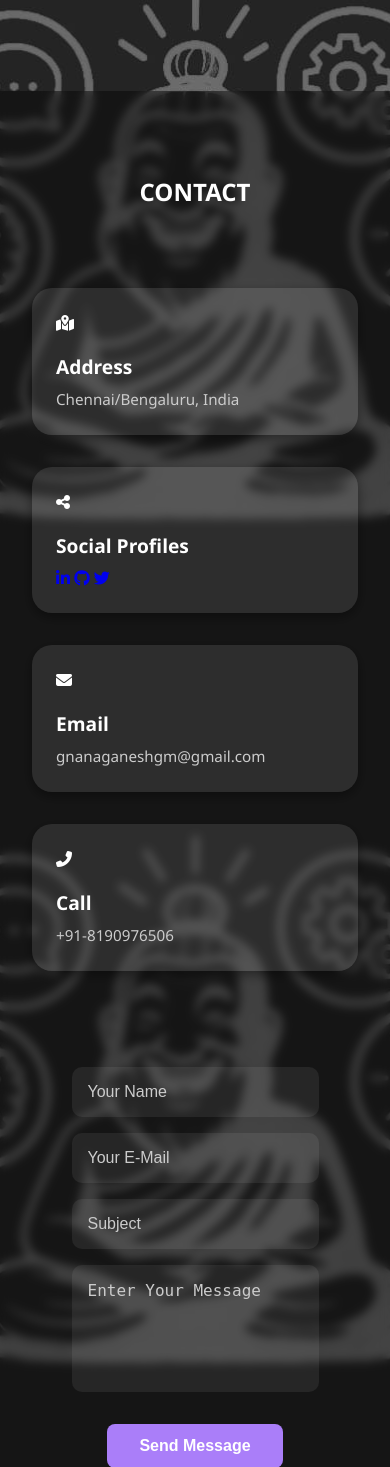
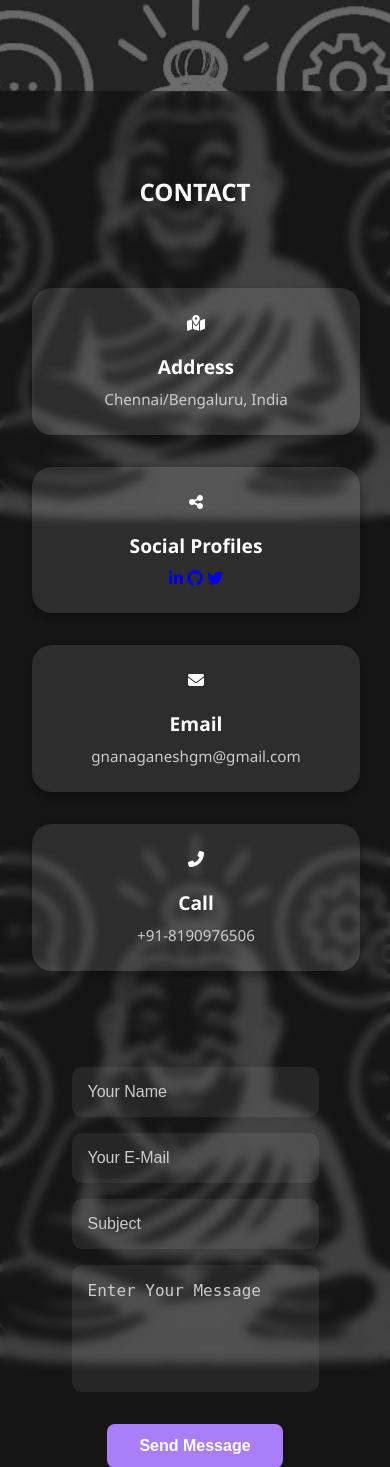
Before and after one commit to gnaanmohan2118/gurubaba-ai, a FastAPI app: page / in a window 390 px wide. Shown: the part 1020-2487 px from the top of the page. Run offline with FastAPI, Linux system fonts and the light colour scheme.

Commit message:
Update style.css

```diff
--- a/backend/static/style.css
+++ b/backend/static/style.css
@@ -19,14 +19,13 @@ header {
   top: 0;
   z-index: 100;
   border: none;
-  background: none;              /* No background */
-  box-shadow: none;              /* No shadow */
-  backdrop-filter: none;         /* No blur */
-  font-family: 'Cinzel', serif;  /* Clean serif font */
-  color: #fff;                   /* White text */
+  background: none;
+  box-shadow: none;
+  backdrop-filter: none;
+  font-family: 'Cinzel', serif;
+  color: #fff;
   letter-spacing: 1px;
 }
-
 
 /* 💬 Chat Area */
 main {
@@ -38,14 +37,14 @@ main {
   padding: 0 1rem;
   min-height: 100vh;
 }
+
 #chat-container {
   width: 100%;
   display: flex;
   flex-direction: column;
   gap: 1rem;
-  padding-bottom: 14rem;  /* Extra space so footer is reachable */
+  padding-bottom: 14rem;
 }
-
 
 /* 🗯️ Message Bubbles */
 .message {
@@ -75,7 +74,7 @@ main {
 
 @keyframes fadeInUp {
   from { opacity: 0; transform: translateY(10px); }
-  to   { opacity: 1; transform: translateY(0); }
+  to { opacity: 1; transform: translateY(0); }
 }
 
 /* 📥 Prompt Input Form */
@@ -94,7 +93,6 @@ form#chat-form {
   box-shadow: 0 4px 16px rgba(0, 0, 0, 0.3);
   z-index: 100;
 }
-
 
 textarea {
   flex: 1;
@@ -128,35 +126,41 @@ button:hover {
 #contact-section {
   margin-top: 8rem;
   padding: 4rem 2rem;
-  text-align: center;
   background: rgba(0, 0, 0, 0.4);
   backdrop-filter: blur(5px);
   display: flex;
   flex-direction: column;
   align-items: center;
+  justify-content: center;
+  text-align: center;
   gap: 3rem;
 }
 
 #contact-section h2 {
   font-size: 2rem;
   margin-bottom: 2rem;
+  color: white;
 }
 
 /* 🧾 Contact Cards Grid */
 .contact-cards {
-  display: grid;
-  grid-template-columns: repeat(auto-fit, minmax(260px, 1fr));
+  display: flex;
+  flex-wrap: wrap;
+  justify-content: center;
+  align-items: center;
   gap: 2rem;
   width: 100%;
   max-width: 1000px;
 }
 
+/* Individual Contact Card */
 .contact-card {
   background: rgba(255, 255, 255, 0.1);
   padding: 1.5rem;
   border-radius: 20px;
   box-shadow: 0 4px 12px rgba(0, 0, 0, 0.4);
-  text-align: left;
+  text-align: center;
+  width: 280px;
   transition: transform 0.2s ease;
 }
 
@@ -237,14 +241,14 @@ button:hover {
 /* 📱 Mobile Responsive Adjustments */
 @media screen and (max-width: 600px) {
   .contact-cards {
-    grid-template-columns: 1fr;
+    flex-direction: column;
+    align-items: center;
   }
 
   #contact-section h2 {
     font-size: 1.5rem;
   }
 }
-
 
 /* 🔚 Footer */
 footer#footer-section {
```
